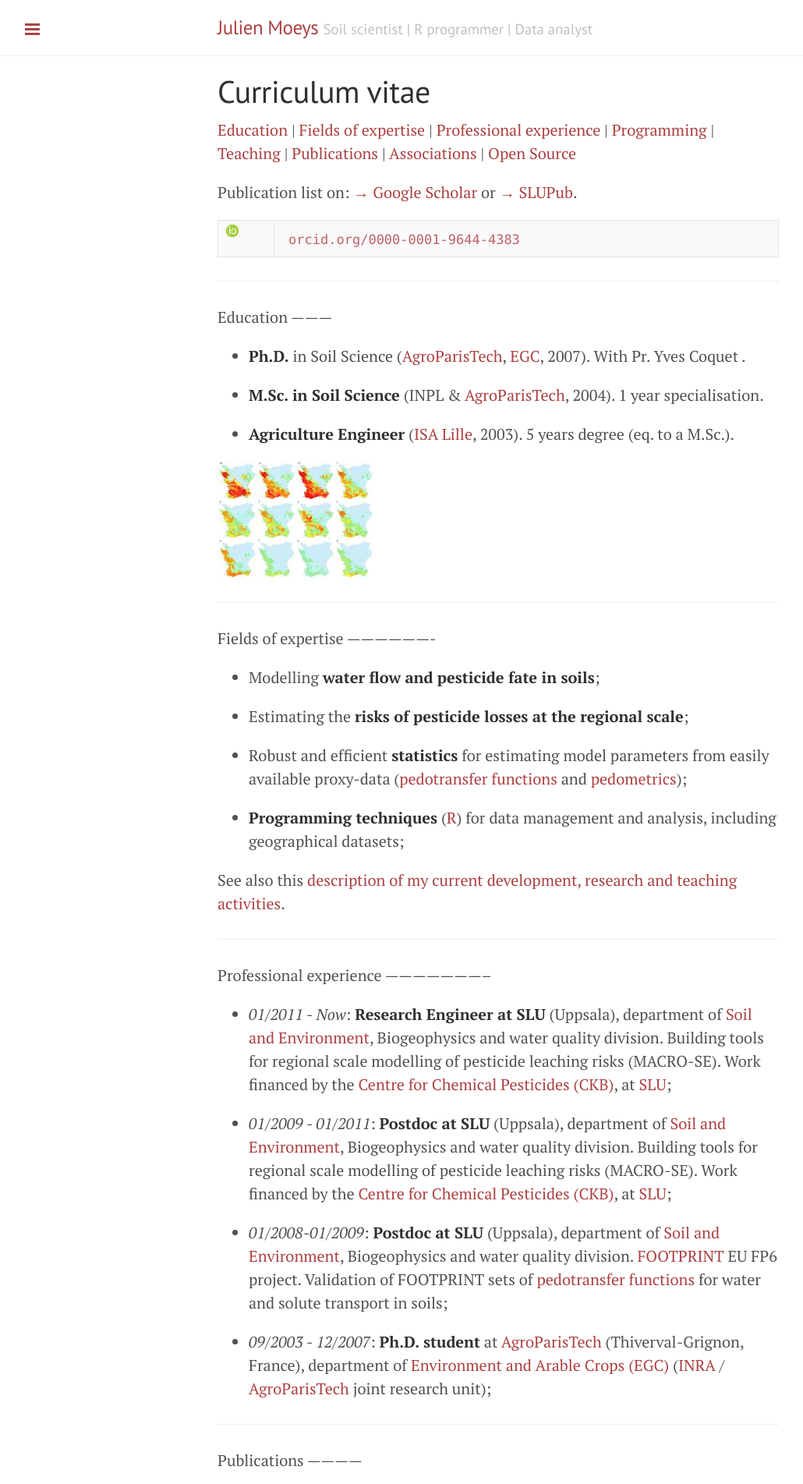
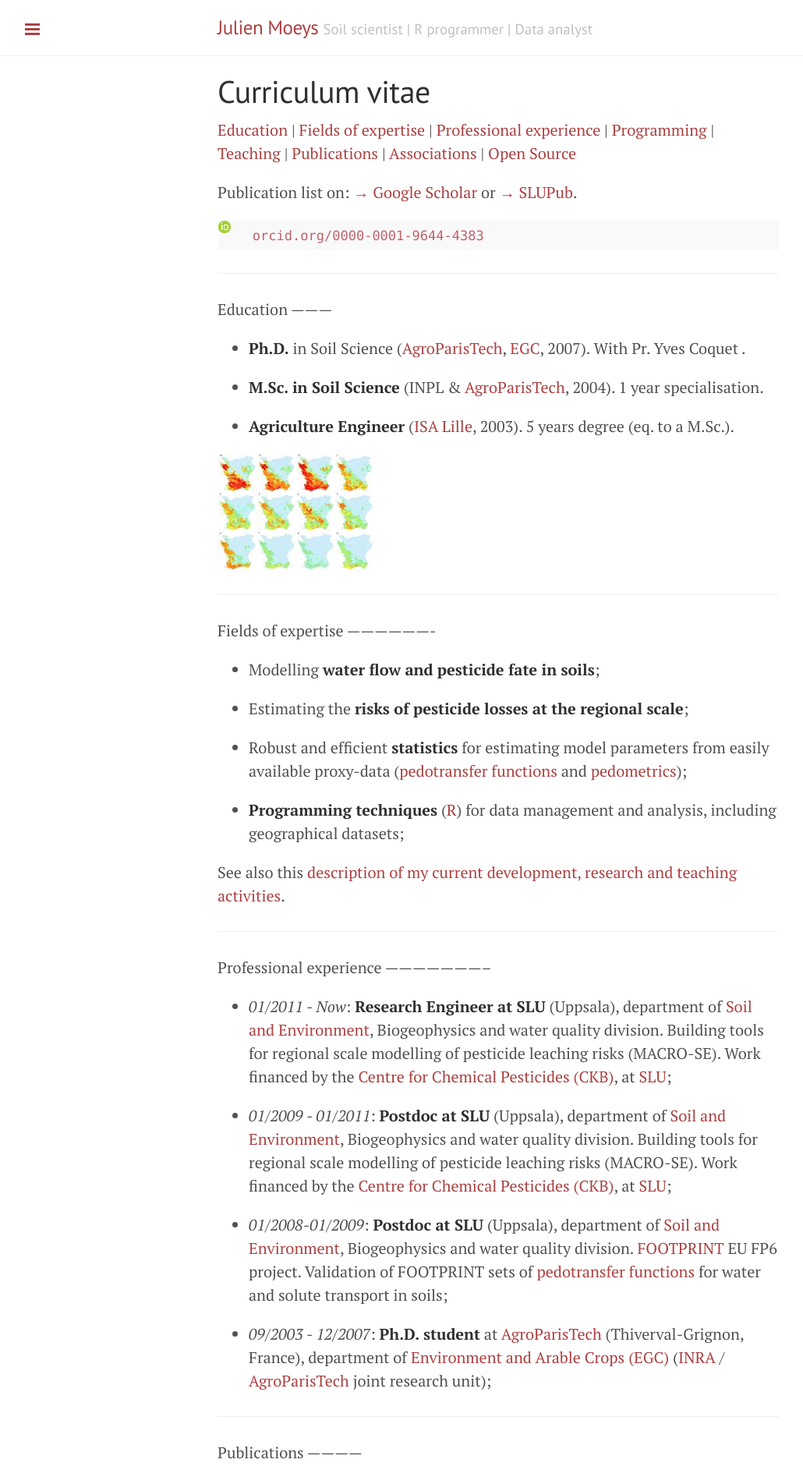
Before and after one commit to julienmoeys/julienmoeys.github.io, a Jekyll site: the page built from CV.md, in a window 1280 px wide. Shown: the top 1903 px of the page at 78% size, without its empty margins (1-1031 px from the left). Built offline with Jekyll 4.4.1, drawn with Linux system fonts in a browser that asks for light colours; Markdown is read by kramdown in place of the engine named in the settings.

Commit message:
format ORCID

```diff
--- a/CV.md
+++ b/CV.md
@@ -14,10 +14,10 @@ weight    : 2.1
 Publication list on: [&rarr; Google Scholar][jmGoogleScholar] or
 [&rarr; SLUPub][jmSLUPub].
 
-<table>
-  <tr>
-    <td><a href="http://orcid.org/0000-0001-9644-4383"><img alt="Julien MOEYS ORCID" src="/assets/img/orcid_16x16(1).png" style="width: 16px; height: 16px; " /></a></td>
-    <td><code>orcid.org/0000-0001-9644-4383</code></td>
+<table class="ORCID">
+  <tr class="ORCID">
+    <td class="ORCID"><a href="http://orcid.org/0000-0001-9644-4383"><img alt="Julien MOEYS ORCID" src="/assets/img/orcid_16x16(1).png" style="width: 16px; height: 16px; " /></a></td>
+    <td class="ORCID"><code>orcid.org/0000-0001-9644-4383</code></td>
   </tr>
 </table>
 
--- a/public/css/poole.css
+++ b/public/css/poole.css
@@ -251,6 +251,19 @@ tbody tr:nth-child(odd) th {
   background-color: #f9f9f9;
 }
 
+/* added by JM on 2015-01-22 */
+table.ORCID {
+  margin-bottom: 0rem;
+  width: 100%;
+  border-color: transparent;
+  border-collapse: collapse;
+  background-color: transparent;
+}
+
+td.ORCID, th.ORCID {
+  padding: .0rem .0rem;
+  border: 0px solid transparent;
+}
 
 /*
  * Custom type
```
